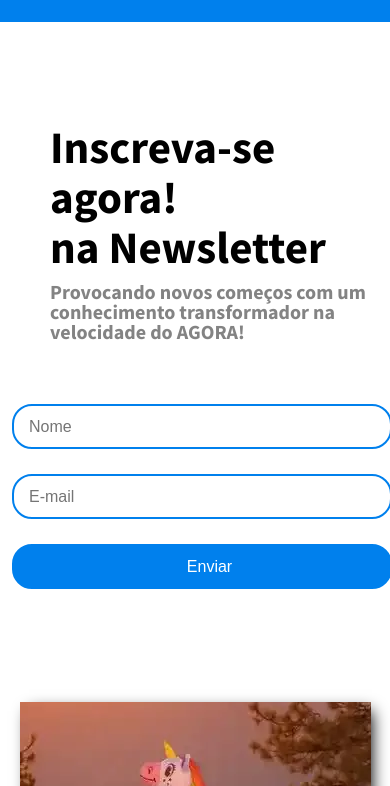
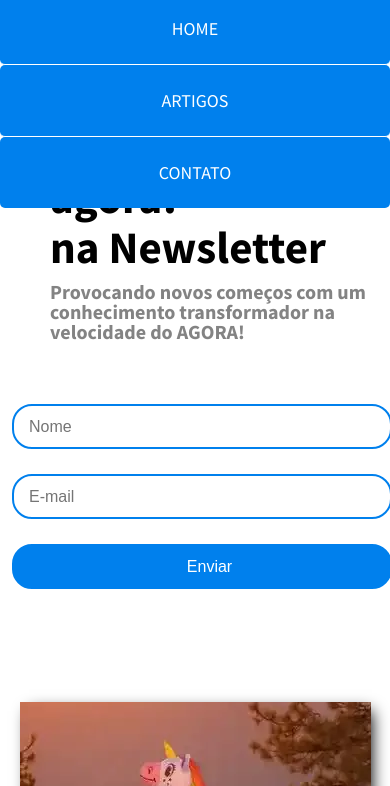
Before and after one commit to Luanftg/Desafio2, a plain HTML site: page index.html in a window 390 px wide. Both pictures are taken after a click on the label 355 px from the left and 40 px from the top of the page. Shown: the part 58-844 px from the top of the page. Drawn offline with Linux system fonts and the light colour scheme.

Commit message:
Implements nav menu for mobile

```diff
--- a/css/response.css
+++ b/css/response.css
@@ -31,21 +31,39 @@
 }
 
 @media (max-width: 630px) {
-    nav {
-        display: none;
+    .menu-button-container {
+        display: flex;
+    }
+    .menu {
+        position: absolute;
+        margin: top 30px;
+        flex-direction: column;
+        width: 100vw;
+        align-items: center;
+        justify-content: center;
+        left: 100%;
+        transform: translateX(100vw);
+        transition: 0.5s ease transform;
+    }
+    .menu>li {
+        display: flex;
+        justify-content: center;
+        margin: 0;
+        padding: 0;
+        width: 100%;
+        color: white;
+        background-color: #0080ed;
+        border-radius: 5px;
+    }
+    .menu>li:not(:last-child) {
+        border-bottom: 1px solid white;
+    }
+    .menu li a {
+        flex: 1;
+        text-align: center;
     }
     main .container-menu img {
         display: none;
-    }
-    .container-menu {
-        height: 100%;
-        display: flex;
-        align-items: center;
-        justify-content: center;
-    }
-    #checkbox-menu {
-        position: absolute;
-        opacity: 0;
     }
     label {
         cursor: pointer;
@@ -83,4 +101,11 @@
         transform: rotate(45deg);
         top: 8px;
     }
+    nav.menu {
+        width: 100%;
+    }
+    #checkbox-menu:checked~nav .menu {
+        transform: translateX(-100vw);
+        transition: 0.5s ease transform;
+    }
 }
```
